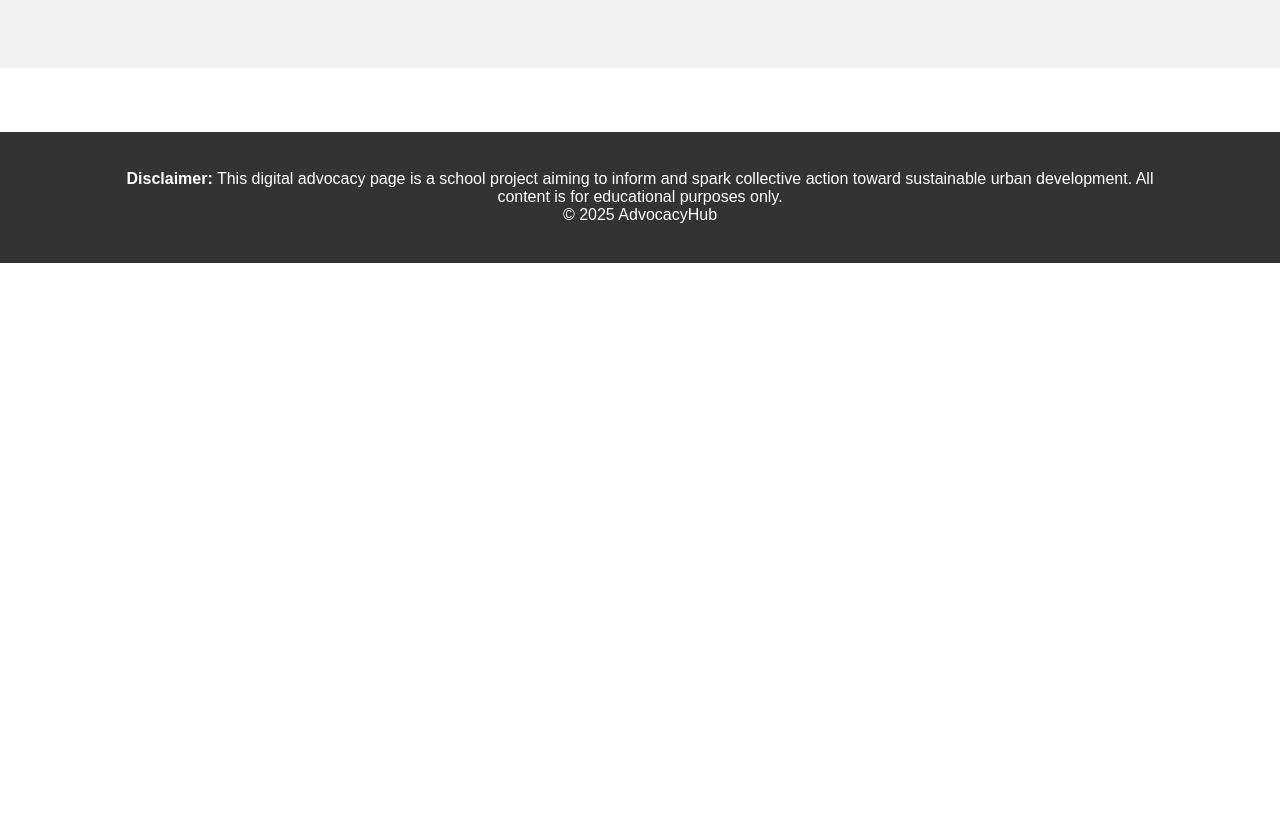
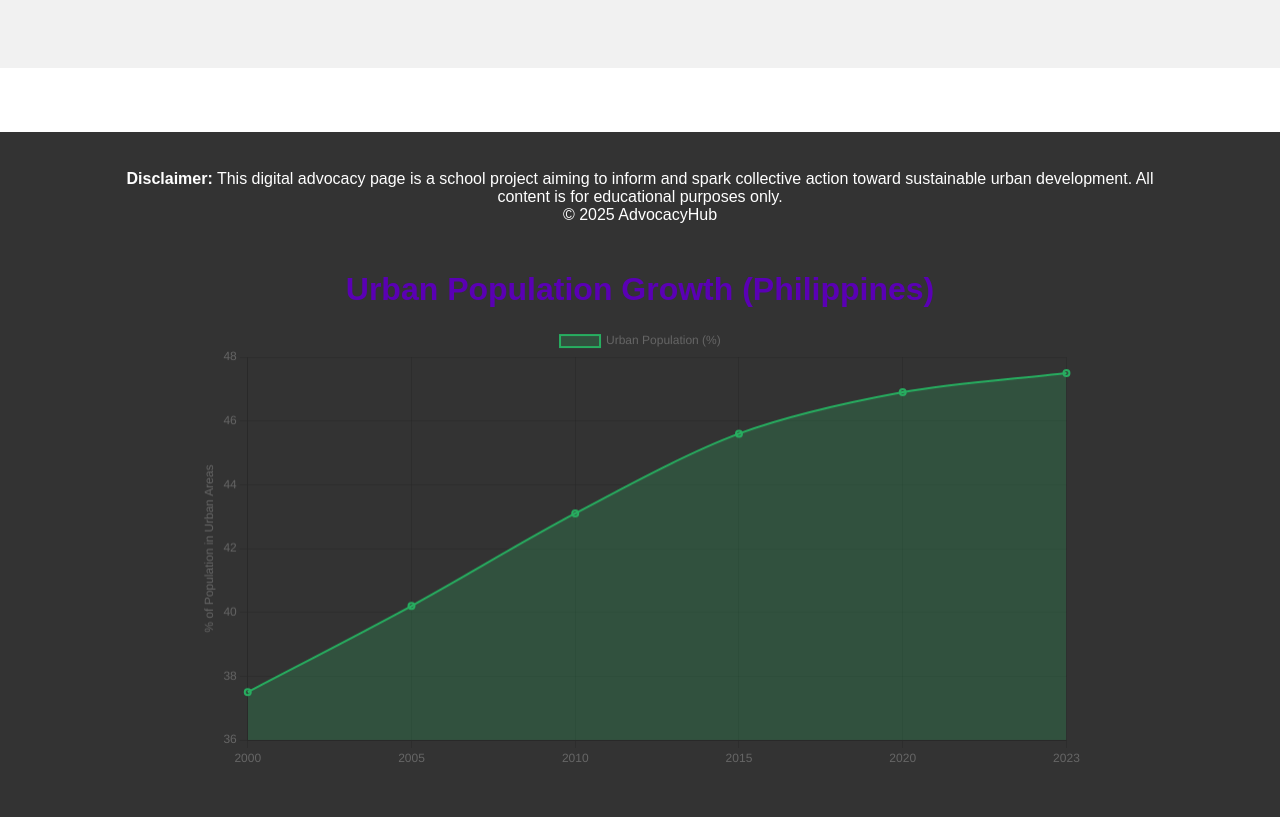
Before and after one commit to ishamntn/Urbanization, a plain HTML site: page index.html in a window 1280 px wide. Shown: the part 3803-4620 px from the top of the page. Before the commit the page ends 4066 px from the top, so only its background shows below. Drawn offline with nearby package versions, Linux system fonts and the light colour scheme.

Commit message:
Add files via upload

```diff
--- a/index.html
+++ b/index.html
@@ -233,6 +233,45 @@
       </p>
       <p>&copy; 2025 AdvocacyHub</p>
     </div>
+    <section id="statistics">
+  <h2 class="section-title">Urban Population Growth (Philippines)</h2>
+  <canvas id="urbanChart" width="100%" height="50"></canvas>
+</section>
+
   </footer>
+  <script src="https://cdn.jsdelivr.net/npm/chart.js"></script>
+<script>
+  const ctx = document.getElementById('urbanChart').getContext('2d');
+  const urbanChart = new Chart(ctx, {
+    type: 'line',
+    data: {
+      labels: ['2000', '2005', '2010', '2015', '2020', '2023'],
+      datasets: [{
+        label: 'Urban Population (%)',
+        data: [37.5, 40.2, 43.1, 45.6, 46.9, 47.5],
+        backgroundColor: 'rgba(46, 204, 113, 0.2)',
+        borderColor: 'rgba(39, 174, 96, 1)',
+        borderWidth: 2,
+        fill: true,
+        tension: 0.3
+      }]
+    },
+    options: {
+      responsive: true,
+      maintainAspectRatio: true,
+      aspectRatio: 2,
+      scales: {
+        y: {
+          beginAtZero: false,
+          title: {
+            display: true,
+            text: '% of Population in Urban Areas'
+          }
+        }
+      }
+    }
+  });
+</script>
+
 </body>
 </html>
--- a/style.css
+++ b/style.css
@@ -420,3 +420,14 @@ body {
   height: 100%;
   border: 0;
 }
+
+#statistics {
+  padding: 4% 5%;
+  max-width: 1000px;
+  margin: auto;
+}
+
+#urbanChart {
+  max-width: 100%;
+  height: 300px;
+}
```
